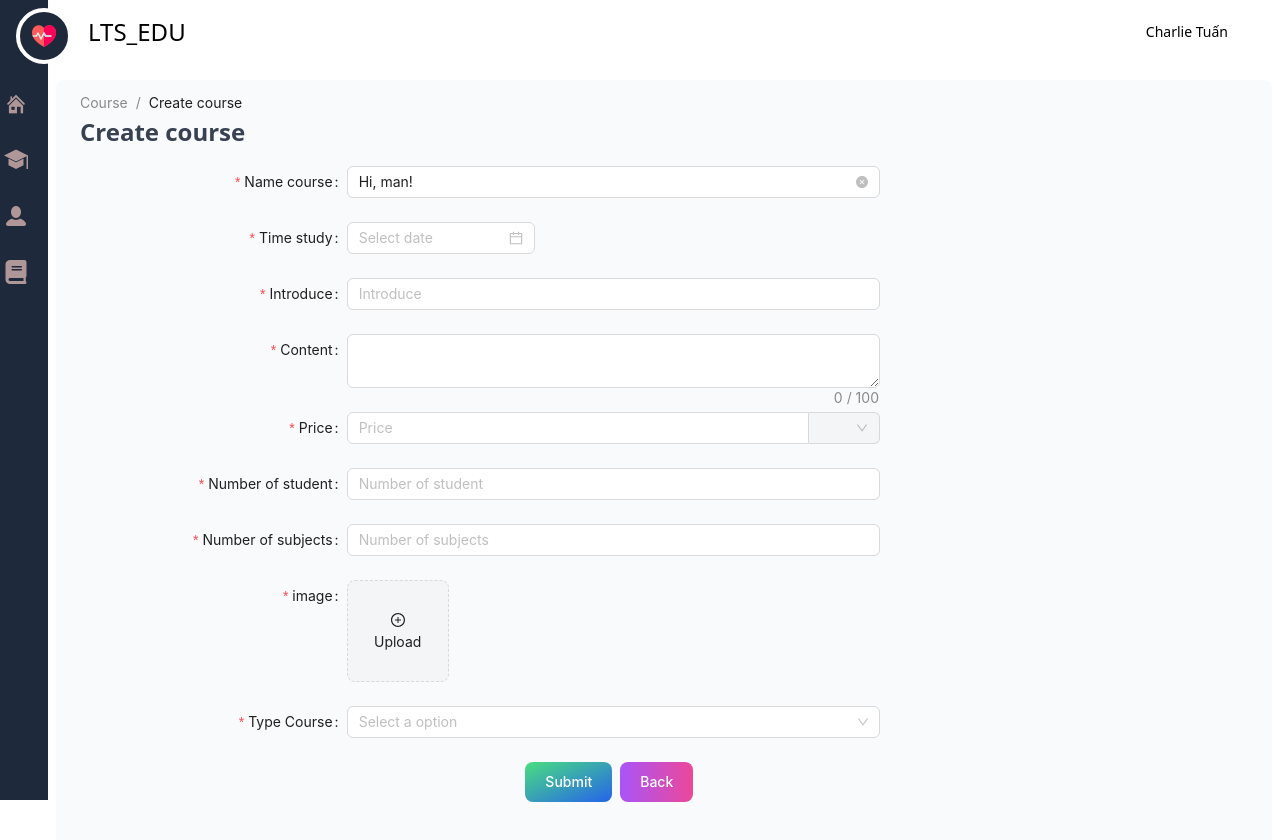
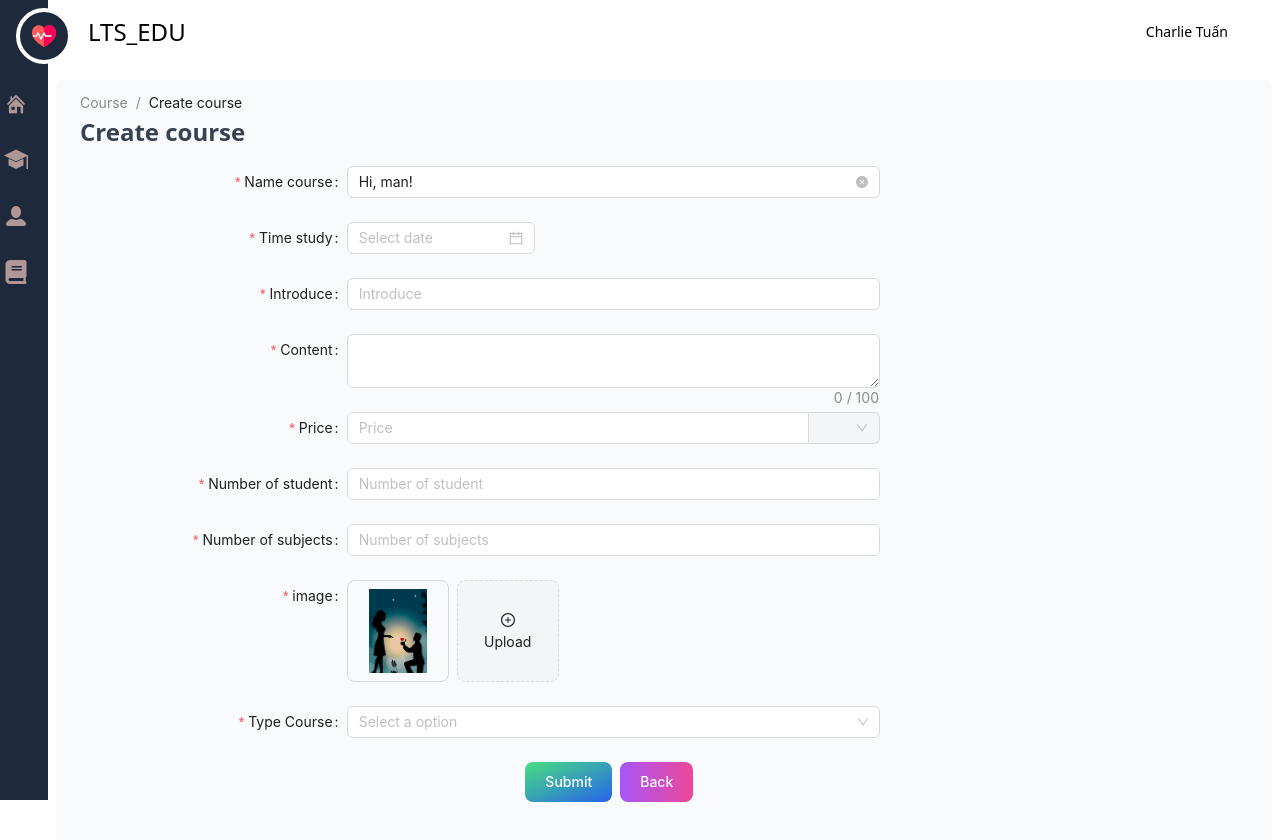
Before and after one commit to thaiminhtuan135/love_diary_front, a Next.js app: page /admin/course/create in a window 1280 px wide. Shown: the top 840 px of the page. Built offline with nearby package versions, Linux system fonts and the light colour scheme.

Commit message:
set image

```diff
--- a/src/pages/admin/course/[id].tsx
+++ b/src/pages/admin/course/[id].tsx
@@ -42,6 +42,7 @@ function CourseDetail() {
         form.setFieldsValue({price: 123});
         form.setFieldsValue({amount_students: 123});
         form.setFieldsValue({amount_subject: 123});
+        // form.setFieldsValue({image: });
         form.setFieldsValue({typeCourse: 2});
         console.log(id)
     }, []);
--- a/src/pages/admin/course/create.tsx
+++ b/src/pages/admin/course/create.tsx
@@ -23,9 +23,9 @@ type Course = {
     introduce: String;
     content: String;
     price: number;
-    amount_students: number;
+    amount_student: number;
     amount_subject: number;
-    image: image;
+    // image: image;
     typeCourse: number;
 }
 
@@ -90,7 +90,7 @@ const CreateCourse: NextPageWithLayout = () => {
     ]
 
     const suffixSelector = (
-        <Form.Item name="suffix" noStyle>
+        <Form.Item noStyle>
             <Select style={{width: 70}}>
                 <Option value="USD">$</Option>
                 <Option value="VND">VND</Option>
@@ -221,7 +221,7 @@ const CreateCourse: NextPageWithLayout = () => {
                 />
                 {/*Number of student*/}
                 <InputNumberCustom
-                    name={"amount_students"}
+                    name={"amount_student"}
                     label={"Number of student"}
                     className={'w-full'}
                     rules={rules.rulesAmountStudent}
@@ -244,6 +244,8 @@ const CreateCourse: NextPageWithLayout = () => {
                 {/*    valuePropName={'fileList'}*/}
                 {/*    maxCount={1}*/}
                 {/*/>*/}
+
+
                 <Form.Item
                     label={"image"} name={"image"}
                     valuePropName="fileList"
@@ -251,6 +253,9 @@ const CreateCourse: NextPageWithLayout = () => {
                         return event?.fileList;
                     }}
                     rules={rules.ruleImage}
+                    initialValue={[
+                        {uid : '-1', name : 'hinh-anh-ve-tinh-yeu (1).jpg',url : '/img/love-wallpaper-38.jpg'}
+                    ]}
                 >
                     <Upload
                         accept="image/png,image/jpeg"
@@ -267,6 +272,7 @@ const CreateCourse: NextPageWithLayout = () => {
                 <Modal open={previewOpen} title={previewTitle} footer={null} onCancel={handleCancel}>
                     <img alt="example" style={{ width: '100%' }} src={previewImage} />
                 </Modal>
+
                 {/*type*/}
                 <SelectCustom
                     name={"typeCourse"}
```
